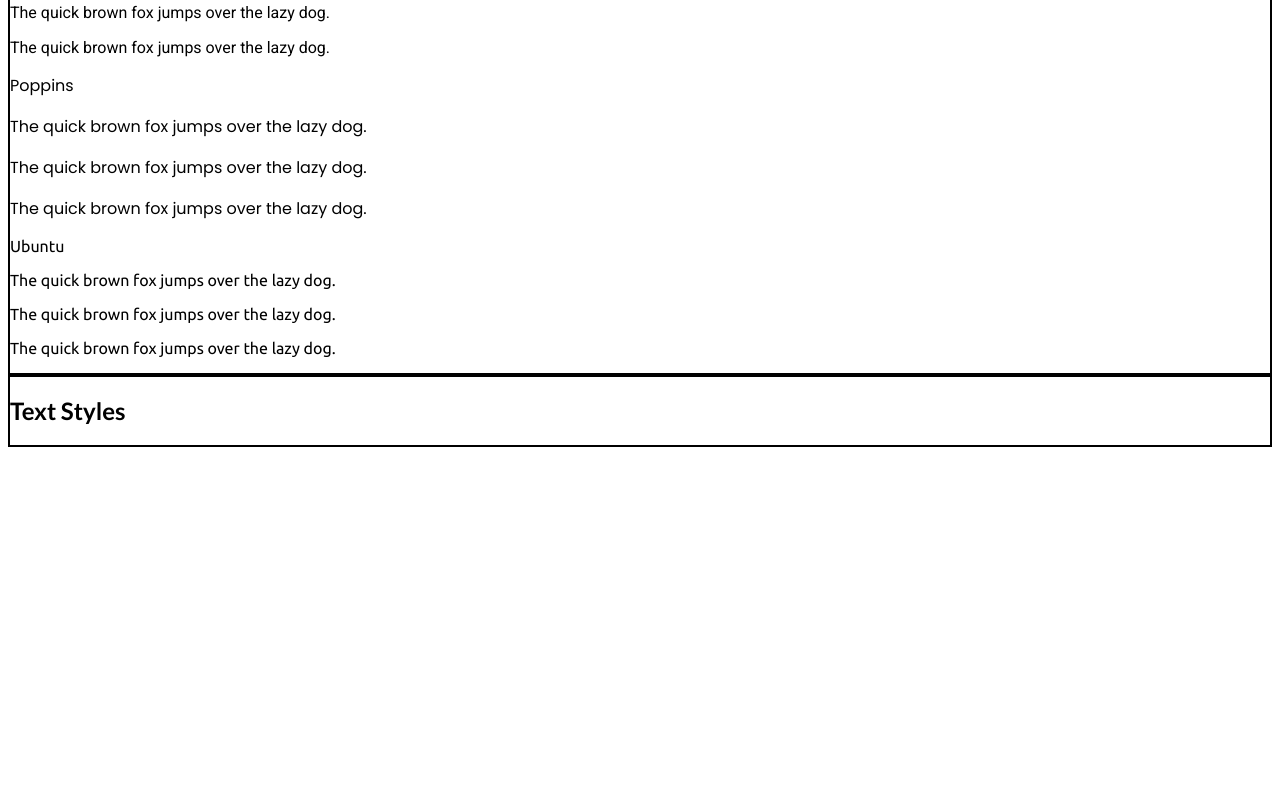
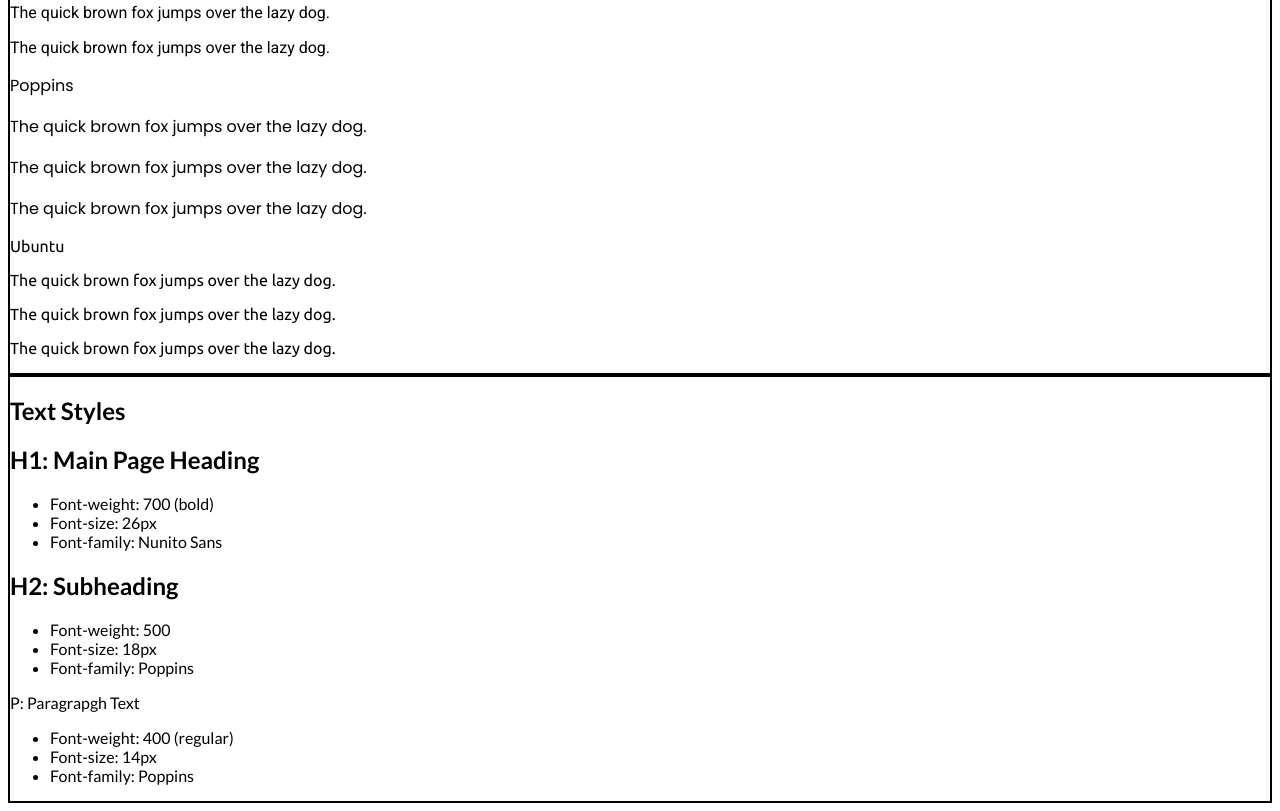
Before and after one commit to MalGreenidge/design_system, a plain HTML site: page index.html in a window 1280 px wide. Shown: the part 592-1403 px from the top of the page. Before the commit the page ends 1047 px from the top, so only its background shows below. Drawn offline with Linux system fonts and the light colour scheme.

Commit message:
add text styles content

```diff
--- a/index.html
+++ b/index.html
@@ -68,6 +68,30 @@
         <!-- Text Styles -->
         <section id="text-styles">
             <h2>Text Styles</h2>
+            <div class="text-block">
+
+                <h1>H1: Main Page Heading</h1>
+                <ul>
+                    <li>Font-weight: 700 (bold)</li>
+                    <li>Font-size: 26px</li>
+                    <li>Font-family: Nunito Sans</li>
+                </ul>
+
+                <h2>H2: Subheading</h2>
+                <ul>
+                    <li>Font-weight: 500</li>
+                    <li>Font-size: 18px</li>
+                    <li>Font-family: Poppins</li>
+                </ul>
+
+                <p>P: Paragrapgh Text</p>
+                <ul>
+                    <li>Font-weight: 400 (regular)</li>
+                    <li>Font-size: 14px</li>
+                    <li>Font-family: Poppins</li>
+                </ul>
+
+            </div>
         </section>
     </main>
 
```
